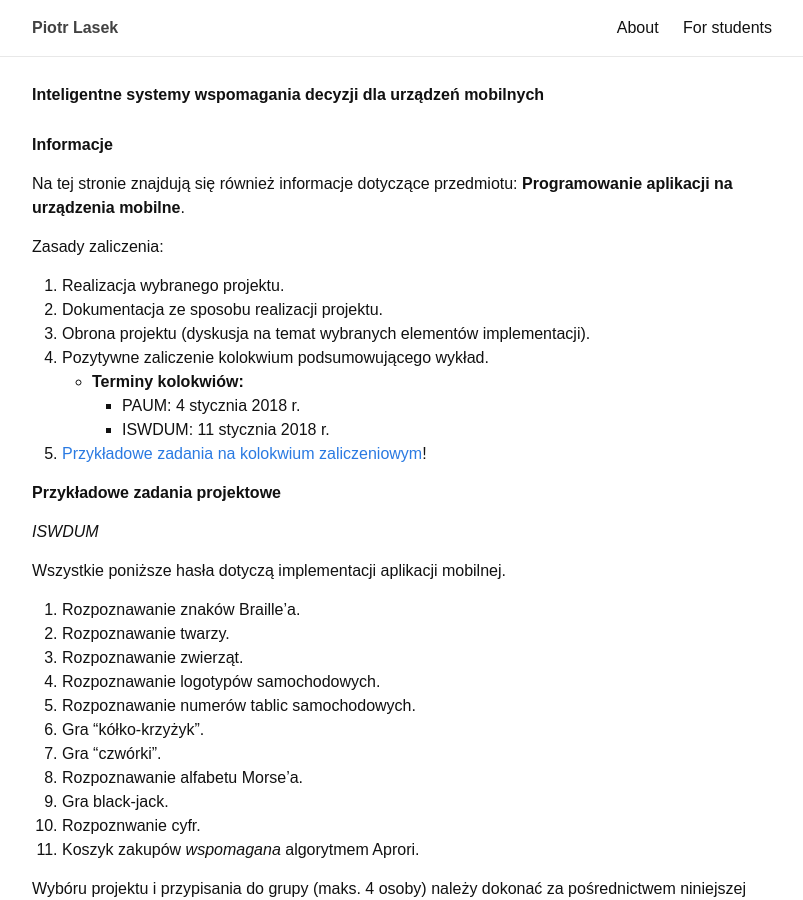
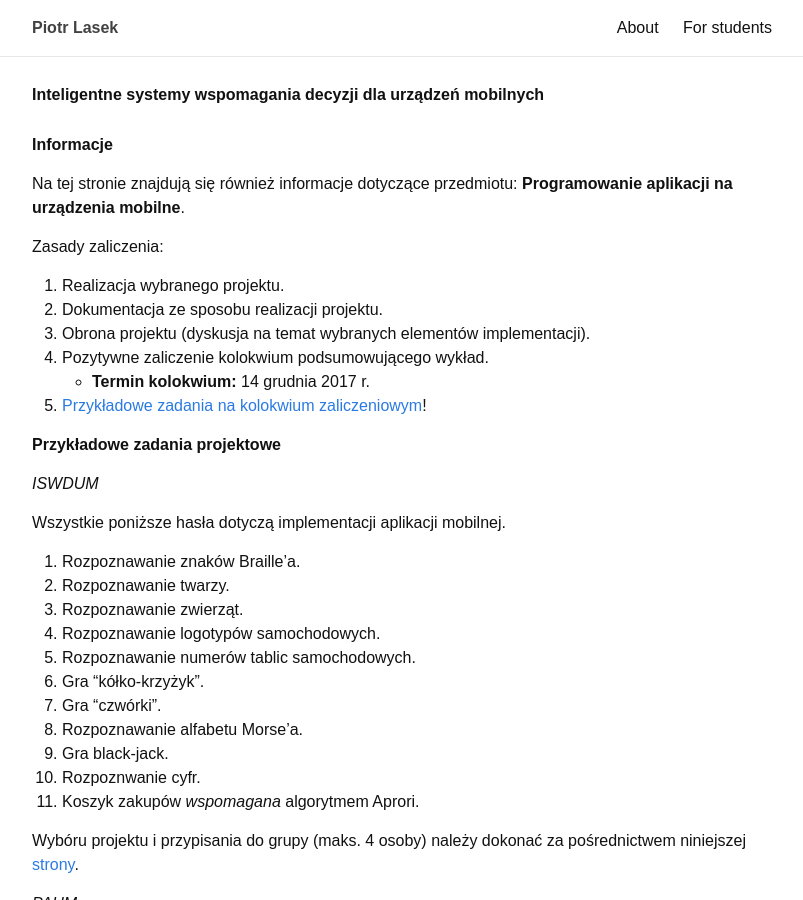
Before and after one commit to piotrlasek/piotrlasek.github.io, a Jekyll site: the page built from for-students/iswddum2016.md, in a window 1280 px wide and 900 px high. Shown: the whole window, without its empty margins (238-1041 px from the left). Built offline with Jekyll 4.4.1, drawn with Linux system fonts in a browser that asks for light colours.

Commit message:
some changes

```diff
--- a/for-students/iswddum2016.md
+++ b/for-students/iswddum2016.md
@@ -17,9 +17,7 @@ Zasady zaliczenia:
 3. Obrona projektu (dyskusja na temat wybranych elementów
     implementacji).
 4. Pozytywne zaliczenie kolokwium podsumowującego wykład.
-    * **Terminy kolokwiów:**
-      * PAUM: 4 stycznia 2018 r.
-      * ISWDUM: 11 stycznia 2018 r.
+    * **Termin kolokwium:** 14 grudnia 2017 r.
 5. [Przykładowe zadania na kolokwium zaliczeniowym](iswddum-test.html.pdf)!
 
 # Przykładowe zadania projektowe
```
Also changed, not shown: 1 other file.
